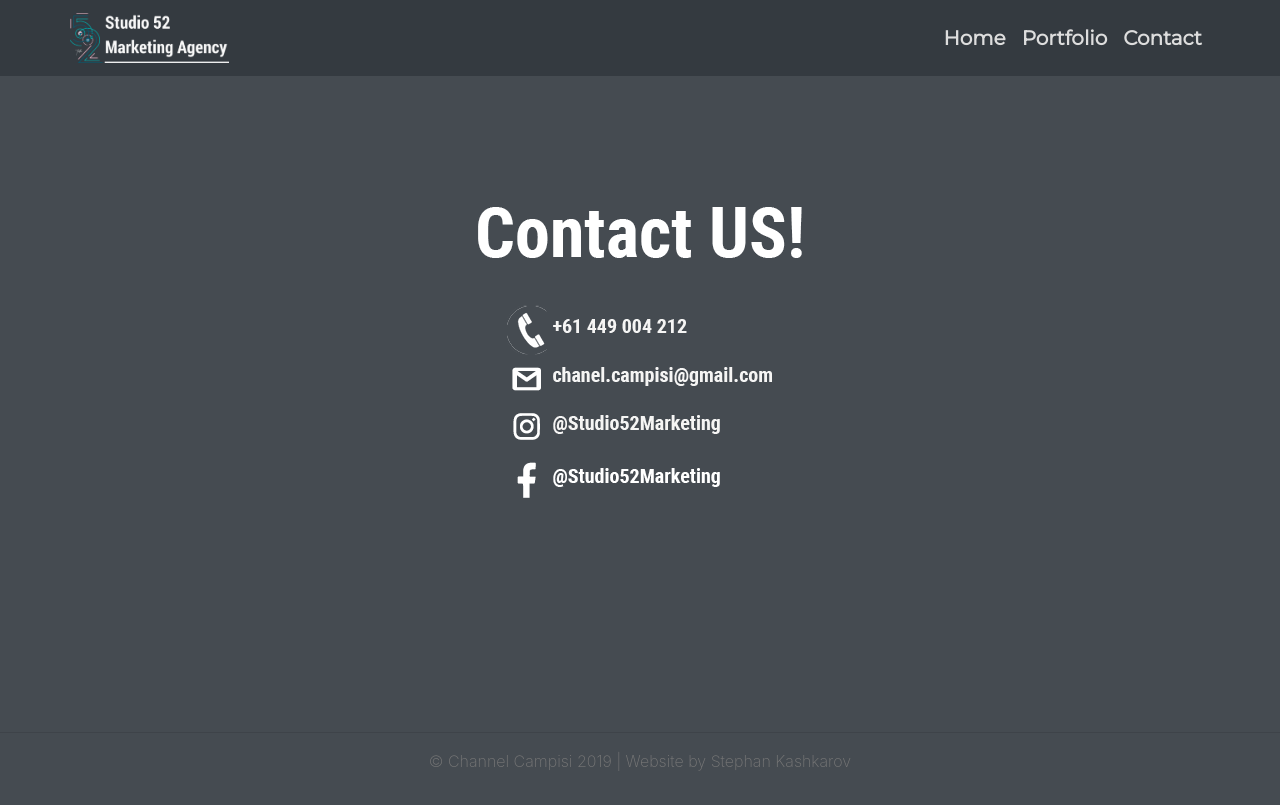
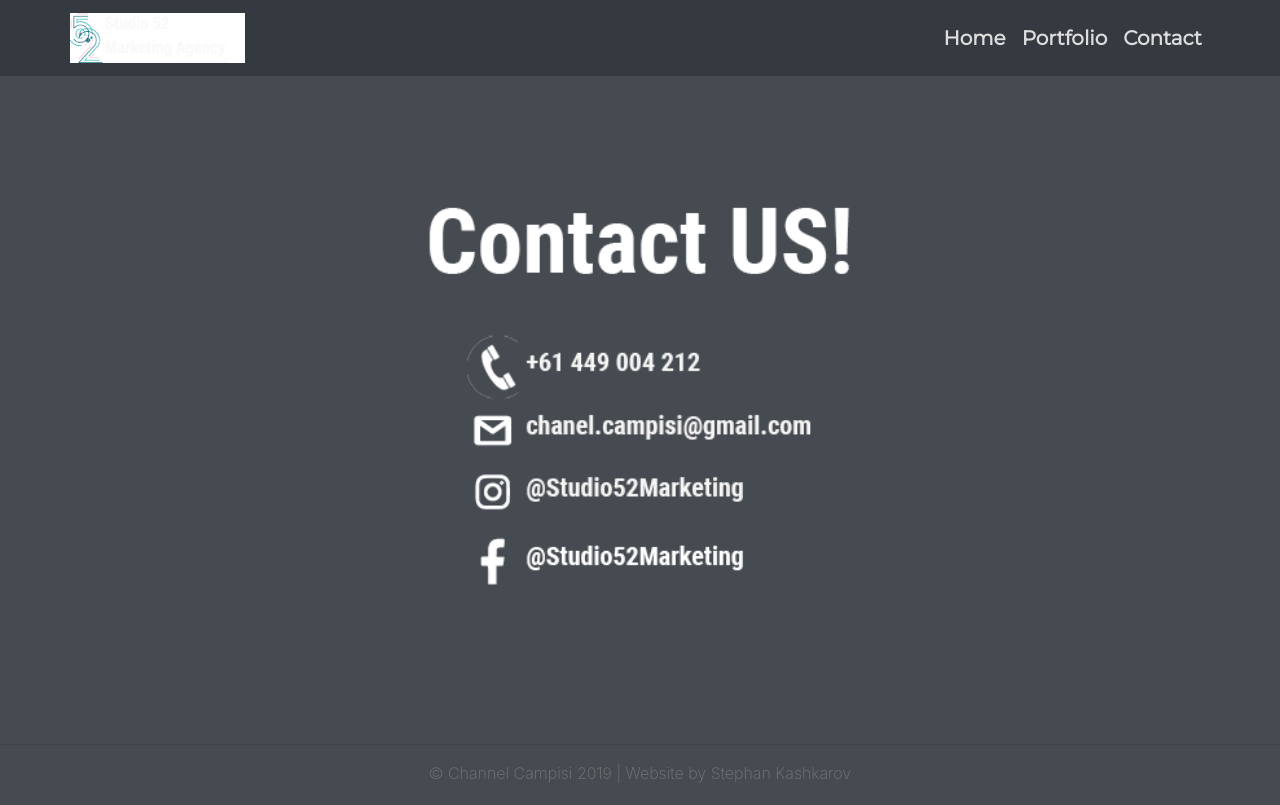
Before and after one commit to Stephan-kashkarov/studio52, a React (Create React App) app: page /contact in a window 1280 px wide. Built offline with nearby package versions, Linux system fonts and the light colour scheme.

Commit message:
project finished

```diff
--- a/src/components/styles/App.css
+++ b/src/components/styles/App.css
@@ -66,27 +66,14 @@
   text-align: center;
 }
 
-.test h1 {
-  font-size: 5rem;
+.test img {
+  width: 40%;
+  height: 40%;
 }
 
-.test td {
-  font-size: 2rem;
-  text-align: left;
-  padding: 4% !important;
-
-}
-.test table {
-  margin-left:auto;
-  margin-right:auto;
-}
 .tablework {
   text-align: center;
   width: 50%
-}
-
-.test tr {
-  text-align: center;
 }
 
 .people {
```
Also changed, not shown: src/components/images/title-logo.png, src/components/images/title-logo.svg.
